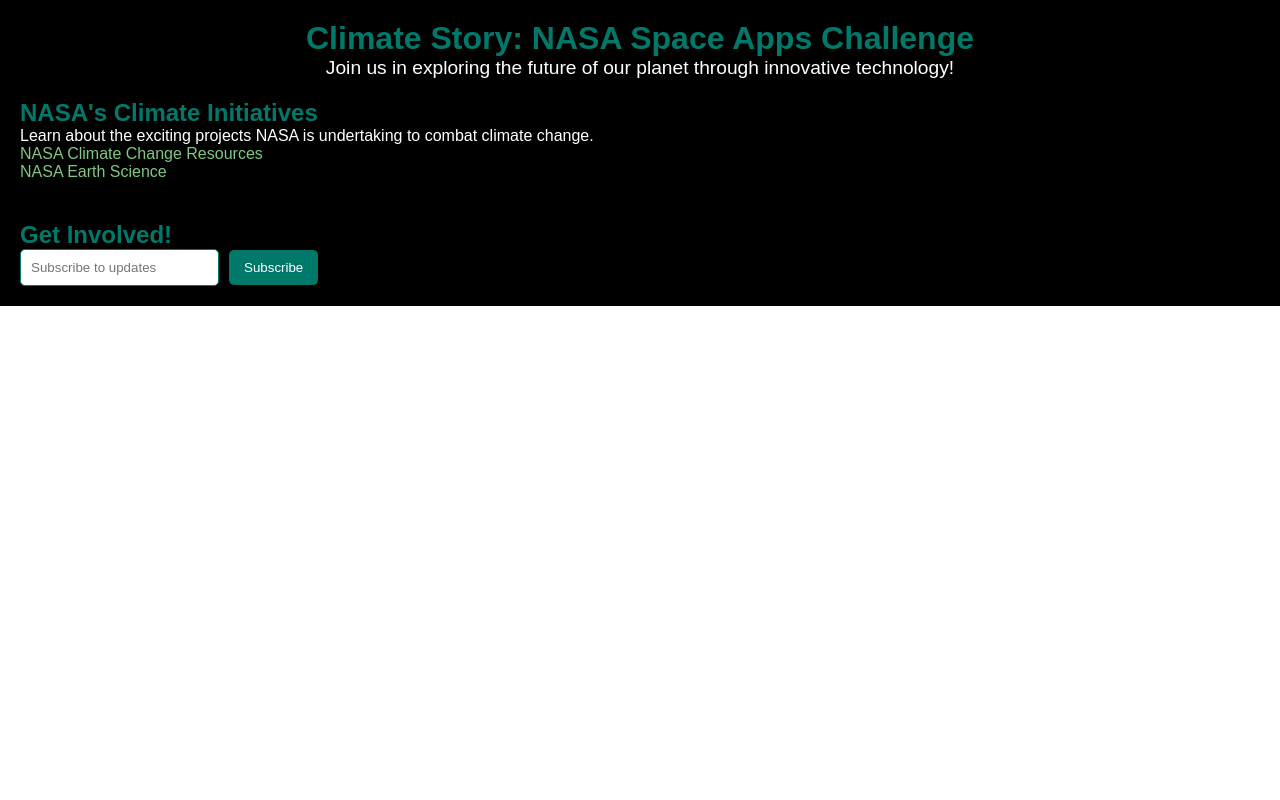
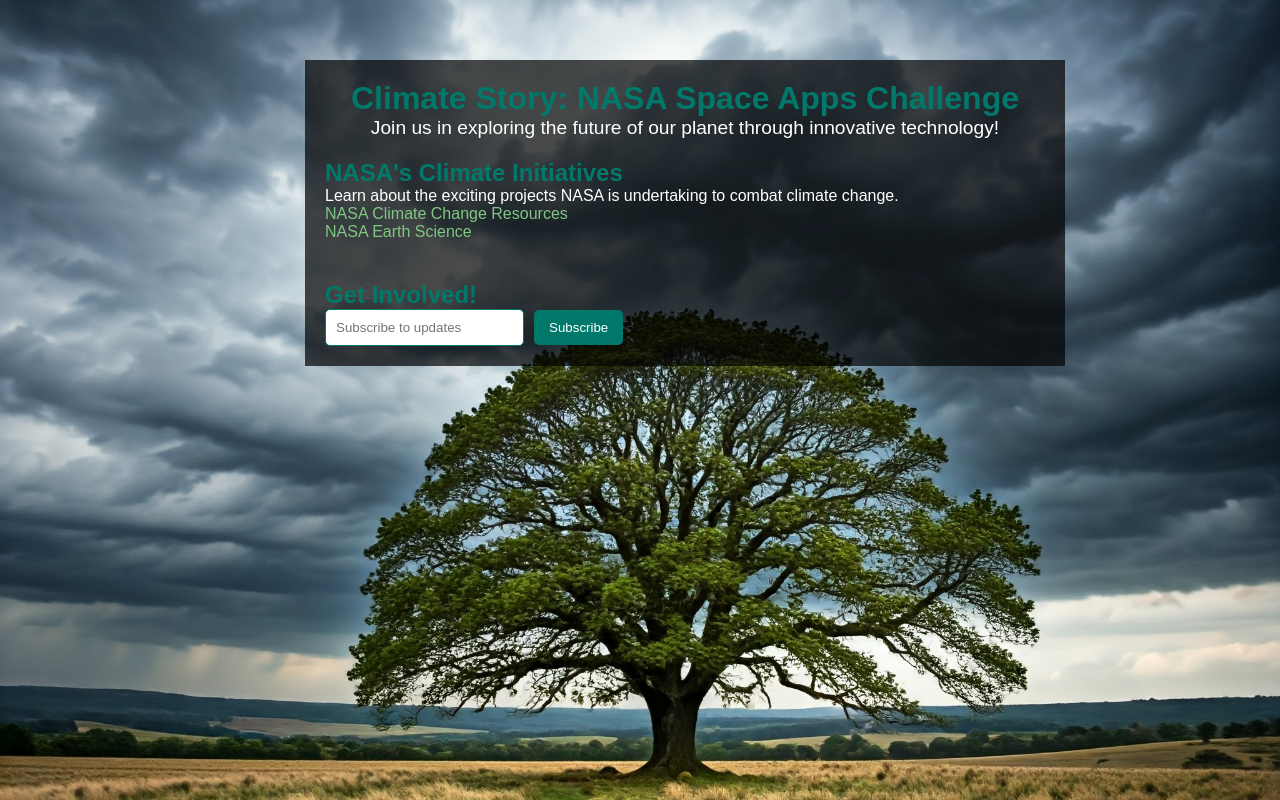
Before and after one commit to Abhishekingle662/Climate-Story-Nasa-Space-Apps-, a Next.js app: page / in a window 1280 px wide. Built offline with nearby package versions, Linux system fonts and the light colour scheme.

Commit message:
Added background and arranged the landingpage accordingly

```diff
--- a/app/page.js
+++ b/app/page.js
@@ -1,9 +1,12 @@
-import LandingPage from '../components/LandingPage'; // Adjust the path based on your project structure
+import LandingPage from '../components/LandingPage';
+import styles from './page.module.css';
 
 export default function Home() {
   return (
-    <div>
-      <LandingPage />
+    <div className={styles.page}>
+      <div className={styles.content}>
+        <LandingPage />
+      </div>
     </div>
   );
 }
--- a/app/page.module.css
+++ b/app/page.module.css
@@ -6,14 +6,27 @@
   --button-primary-hover: #383838;
   --button-secondary-hover: #f2f2f2;
 
-  display: grid;
-  grid-template-rows: 20px 1fr 20px;
-  align-items: center;
-  justify-items: center;
-  min-height: 100svh;
-  padding: 80px;
-  gap: 64px;
+  display: flex;
+  justify-content: center;
+  align-items: flex-start; /* Align items to the top */
+  min-height: 100vh; /* Full viewport height */
+  padding: 20px; /* General padding */
   font-family: var(--font-geist-sans);
+
+  background-image: url('/background.png');
+  background-size: cover;
+  background-position: center -170px;
+  background-repeat: no-repeat;
+}
+
+.content {
+  max-width: 800px; /* Limit width for better readability */
+  width: 100%;
+  padding: 20px;
+  background-color: transparent; /* Fully transparent background */
+  border-radius: 10px;
+  margin-top: 20px; /* Space below the top */
+  margin-left: 90px; /* Move content to the right */
 }
 
 @media (prefers-color-scheme: dark) {
@@ -25,13 +38,6 @@
     --button-primary-hover: #ccc;
     --button-secondary-hover: #1a1a1a;
   }
-}
-
-.main {
-  display: flex;
-  flex-direction: column;
-  gap: 32px;
-  grid-row-start: 2;
 }
 
 .main ol {
--- /dev/null
+++ b/app/styles/global.css
@@ -0,0 +1,11 @@
+/* app/styles/global.css */
+
+body {
+    margin: 0;
+    padding: 0;
+    background-image: url('/background.png'); /* Ensure image path is correct */
+    background-size: cover; /* Ensures the image covers the entire background */
+    background-position: center -20px; /* Move the image to the top center */
+    background-repeat: no-repeat; /* Prevents the image from repeating */
+    height: 100vh; /* Ensures it takes up the full height of the viewport */
+}
--- a/components/LandingPage.jsx
+++ b/components/LandingPage.jsx
@@ -2,7 +2,7 @@
 
 const LandingPage = () => {
     return (
-        <div style={{ backgroundColor: 'black', padding: '20px', color: 'white', fontFamily: 'Arial, sans-serif' }}>
+        <div style={{ backgroundColor: 'rgba(0, 0, 0, 0.7)', padding: '20px', color: 'white', fontFamily: 'Arial, sans-serif' }}>
             <header style={{ textAlign: 'center', marginBottom: '20px' }}>
                 <h1 style={{ color: '#00796b' }}>Climate Story: NASA Space Apps Challenge</h1>
                 <p style={{ fontSize: '1.2em' }}>
```
Also changed, not shown: public/background.png (added).
